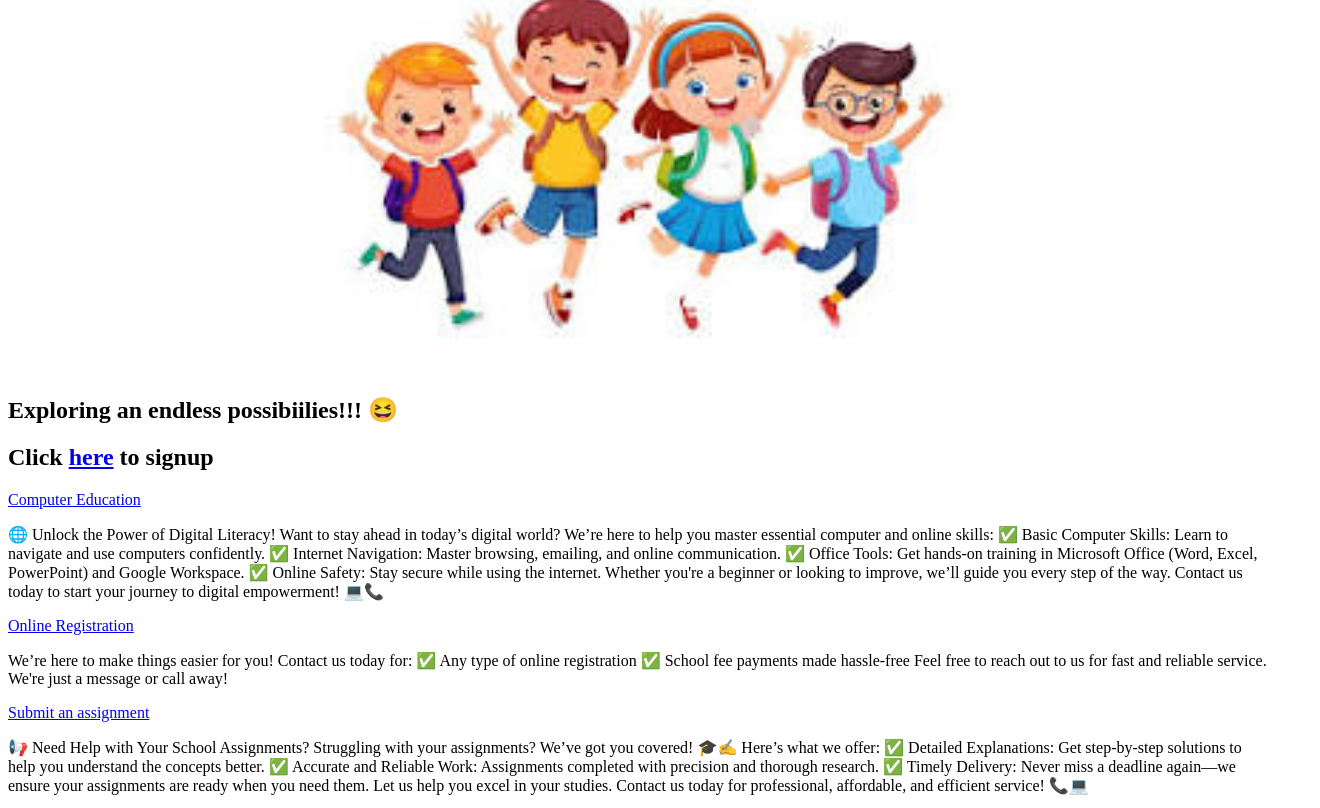
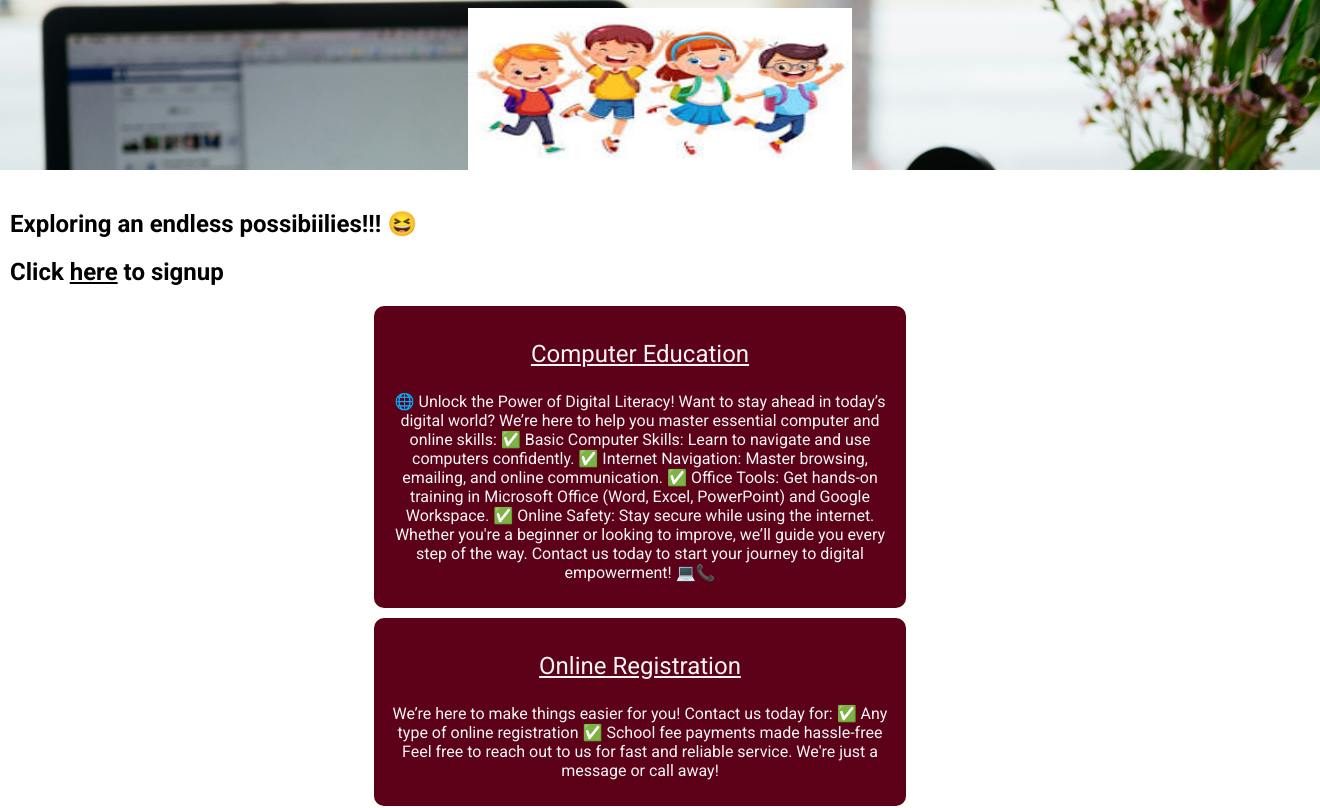
Before and after one commit to abuMaimunah/flexisaf_week3, a plain HTML site: page index.html in a window 1280 px wide. Shown: the part 170-978 px from the top of the page, 1320 px wide, since content can reach past the window. Drawn offline with Linux system fonts and the light colour scheme; a web font is replaced by a local one.

Commit message:
Made some changes to my code to include some stylings via an external .css file

```diff
--- a/index.html
+++ b/index.html
@@ -2,18 +2,25 @@
 <html lang="en-US">
 <head>
     <title>Cyber Lounge</title>
+    <link rel="stylesheet" href="style.css" >
+    <link rel="preconnect" href="https://fonts.googleapis.com">
+    <link rel="preconnect" href="https://fonts.gstatic.com" crossorigin>
+    <link href="https://fonts.googleapis.com/css2?family=Happy+Monkey&family=Orbitron:wght@400..900&family=Roboto:ital,wght@0,100..900;1,100..900&display=swap" rel="stylesheet">
 </head>
 <body>
-    <header style="text-align: center;">
-        <div>
+    <header>
+        <div id="hero">
             <h1>Cyber Lounge</h1>
             <h3>Learn | Grow | Earn</h3>
+            <img id="hero-image" src="image1.jpeg">
         </div>
-        <img src="image1.jpeg" width="50%" height="50%" style="text-align: center;">
     </header>
-    <h2>Exploring an endless possibiilies!!! 😆</h2>
-    <h2>Click <a href="form.html">here</a> to signup </h2>
-    <div>
+    <div id="reg">
+        <h2>Exploring an endless possibiilies!!! 😆</h2>
+    <h2>Click <a href="form.html" style="color:black; font-size: 1.5rem;">here</a> to signup </h2>
+    </div>
+
+    <div class="serv-section">
         <a href="#"><p>Computer Education</p></a>
         <p>🌐 Unlock the Power of Digital Literacy!
 
@@ -24,14 +31,14 @@
         ✅ Online Safety: Stay secure while using the internet.
         Whether you're a beginner or looking to improve, we’ll guide you every step of the way. Contact us today to start your journey to digital empowerment! 💻📞</p>
     </div>
-    <div>
+    <div  class="serv-section">
         <a href="#"><p>Online Registration</p></a>
         <p>We’re here to make things easier for you! Contact us today for:
         ✅ Any type of online registration
         ✅ School fee payments made hassle-free
         Feel free to reach out to us for fast and reliable service. We're just a message or call away!</p>
     </div>
-    <div>
+    <div  class="serv-section">
         <a href="#"><p>Submit an assignment</p></a>
         <p>📢 Need Help with Your School Assignments?
         Struggling with your assignments? We’ve got you covered! 🎓✍️
@@ -42,7 +49,7 @@
         Let us help you excel in your studies. Contact us today for professional, affordable, and efficient service! 📞💻</p>
     </div>
     <footer>
-        <a href="#">Contact Us</a> <a href="#">Email</a> <a href="#">WhatsApp</a>
+        <p>Contact us via <a href="https://wa.me/+2349061921675">WhatsApp</a> <a href="mailto:muhammadulimaj@gmail.com">Email</a>|  </p>
     </footer>
 </body>
 </html>
--- /dev/null
+++ b/style.css
@@ -0,0 +1,48 @@
+body{
+  font-family: "Roboto", sans-serif;
+  margin:0;
+}
+header{
+  width: 100%;
+  height:300px;
+  text-align: center;
+  background-color: green;
+  padding: 20px;
+  background-image: url("image2.jpg");
+  background-size: cover;
+  font-size: 1.3rem;
+  margin-bottom:40px;
+}
+#hero-image{
+  width: 30%;
+  height: 163px;
+}
+
+.serv-section{
+  background-color: #5D0119;
+  color:whitesmoke;
+  width: 40%;
+  margin: 10px auto;
+  display: block;
+  padding: 10px;
+  text-align: center;
+  border-radius: 10px;
+
+}
+
+
+#reg{
+  margin: 10px;
+}
+a{
+  text-decoration: underline;
+  color: whitesmoke;
+  font-size: 1.5rem;
+}
+footer{
+  text-align: center;
+}
+footer a{
+  color: black ;
+  font-size: 1rem;
+}
```
Also changed, not shown: image2.jpg (added).
